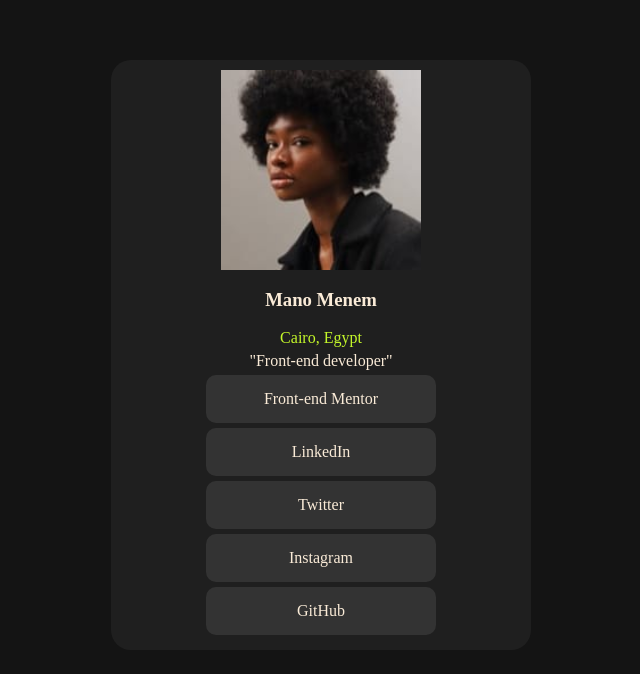
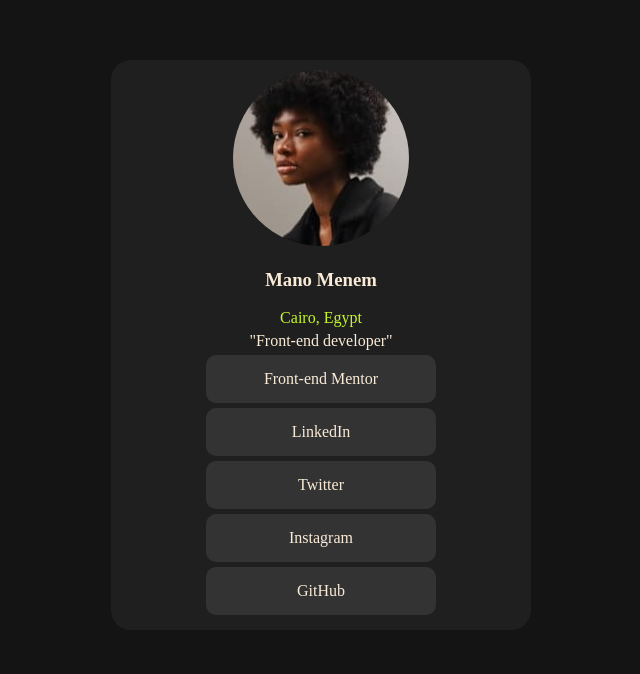
Before and after one commit to mano-menem/valleysoft, a plain HTML site: page index.html in a window 1280 px wide. Shown: the whole page, without its empty margins (319-959 px from the left). Drawn offline with Linux system fonts and the light colour scheme.

Commit message:
a5eraaan zabat el profile image

```diff
--- a/index.html
+++ b/index.html
@@ -12,7 +12,7 @@
     <div class="card">
         <div class="description">
             <div class="profile-pic"><img src="./social-links-profile-main/assets/images/avatar-jessica.jpeg"
-                    alt="Profile Image" style="width:200px"></div>
+                    alt="Profile Image" style="border-radius: 50%;"></div>
             <div class="costumer-name">
                 <h3>Mano Menem</h3>
             </div>
--- a/style.css
+++ b/style.css
@@ -16,15 +16,6 @@ body {
     color: antiquewhite;
     margin-top: 5px;
     margin-bottom: 5px;
-}
-
-.profile-pic {
-    margin: auto;
-    width: 200px;
-    height: 200px;
-    border-radius: 50%;
-    background-image: url("./social-links-profile-main/assets/images/avatar-jessica.jpeg");
-    background-size: cover;
 }
 
 .card {
```
